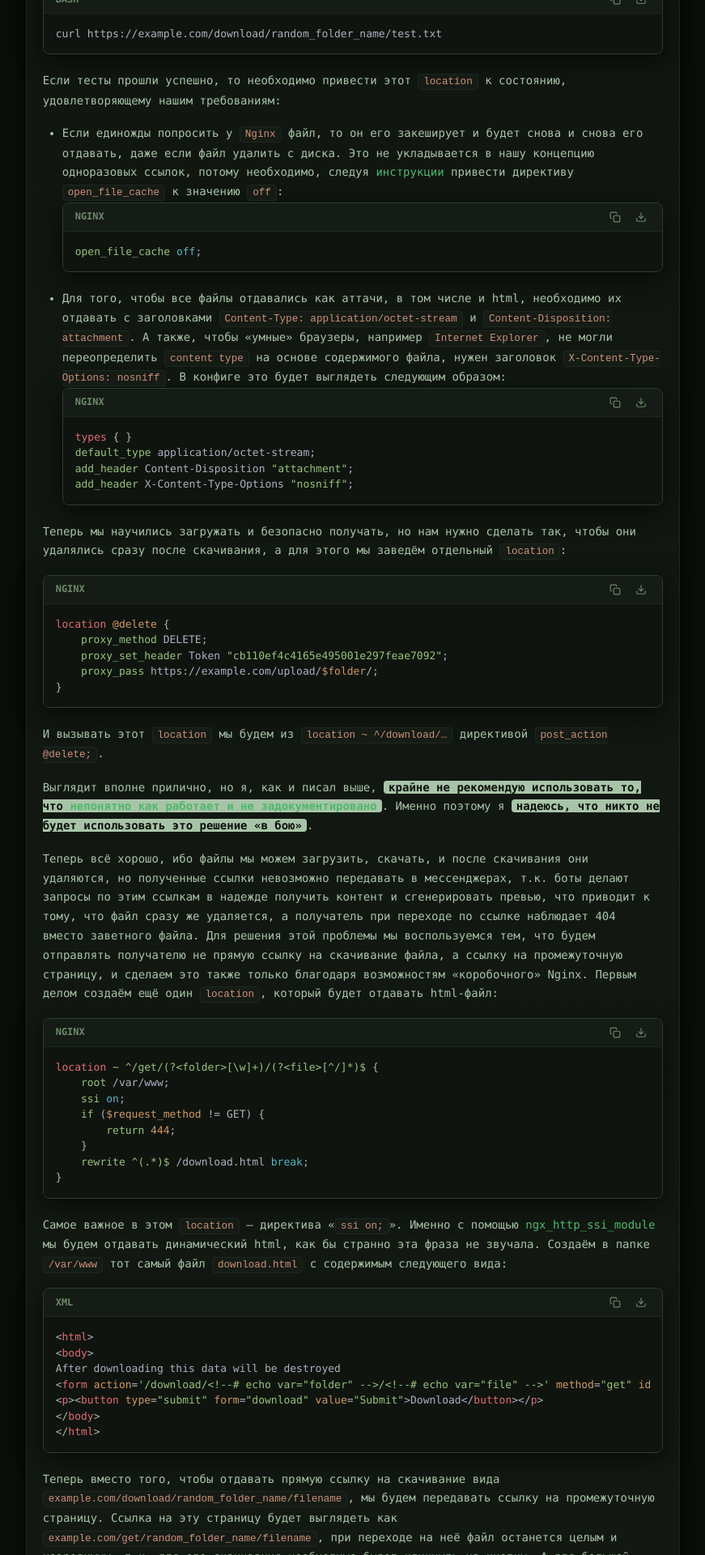
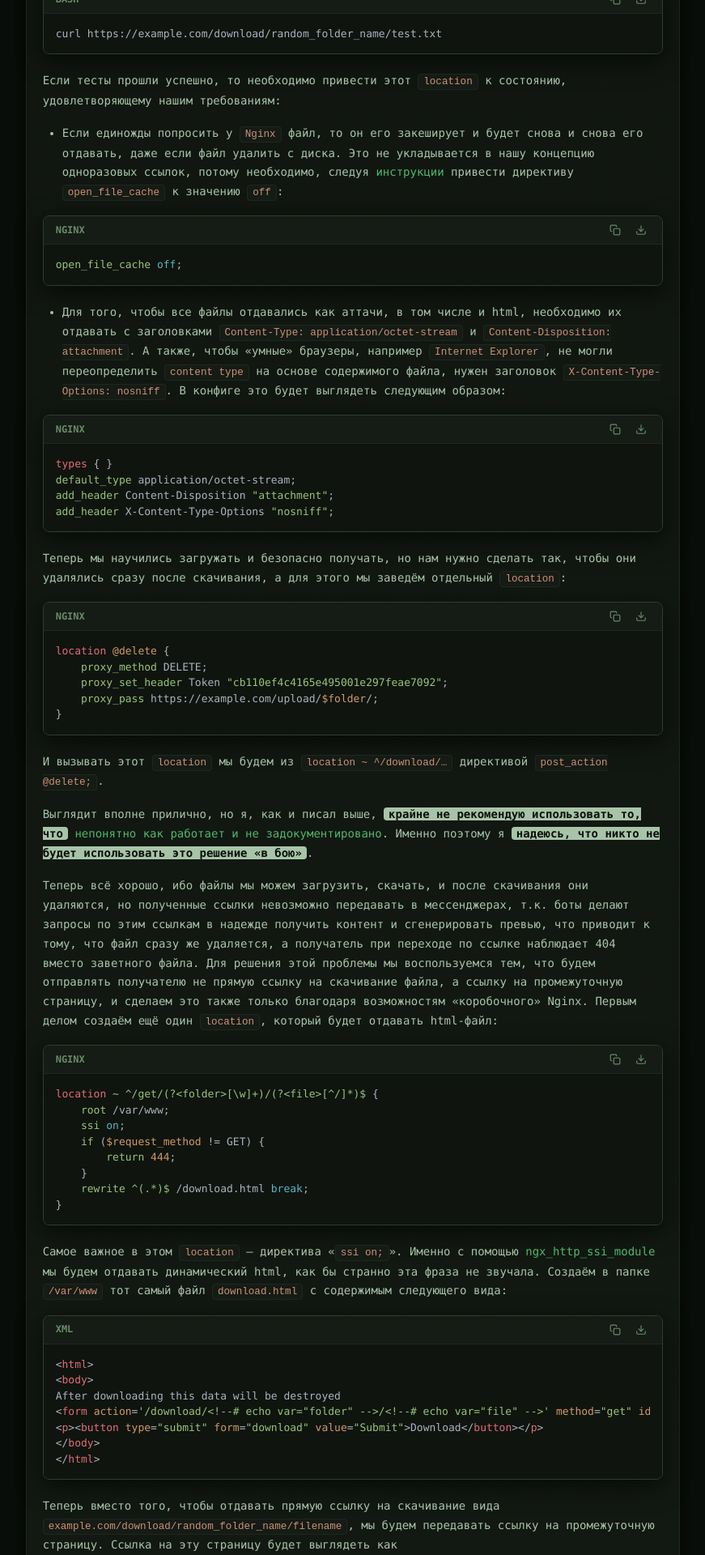
Before and after one commit to KPEBETKA/kpebetka.github.io, a Jekyll site: the page built from _posts/2018-01-16-post.md, in a window 1280 px wide. Shown: the part 2176-4096 px from the top of the page at 81% size, without its empty margins (204-1075 px from the left). Built offline with Jekyll 4.4.1, drawn with Linux system fonts in a browser that asks for light colours; nearby versions of some CDN libraries.

````diff
--- a/_posts/2018-01-16-post.md
+++ b/_posts/2018-01-16-post.md
@@ -65,10 +65,12 @@ curl https://example.com/download/random_folder_name/test.txt
 Если тесты прошли успешно, то необходимо привести этот `location` к состоянию, удовлетворяющему нашим требованиям:
 
 - Если единожды попросить у `Nginx` файл, то он его закеширует и будет снова и снова его отдавать, даже если файл удалить с диска. Это не укладывается в нашу концепцию одноразовых ссылок, потому необходимо, следуя [инструкции](https://nginx.ru/ru/docs/http/ngx_http_core_module.html#open_file_cache) привести директиву `open_file_cache` к значению `off`:
+
 ```nginx
 open_file_cache off;
 ```
 - Для того, чтобы все файлы отдавались как аттачи, в том числе и html, необходимо их отдавать с заголовками `Content-Type: application/octet-stream` и `Content-Disposition: attachment`. А также, чтобы «умные» браузеры, например `Internet Explorer`, не могли переопределить `content type` на основе содержимого файла, нужен заголовок `X-Content-Type-Options: nosniff`. В конфиге это будет выглядеть следующим образом:
+
 ```nginx
 types { }
 default_type application/octet-stream;
@@ -87,7 +89,7 @@ location @delete {
 
 И вызывать этот `location` мы будем из `location ~ ^/download/…` директивой `post_action @delete;`.
 
-Выглядит вполне прилично, но я, как и писал выше, ==крайне не рекомендую использовать то, что [непонятно как работает и не задокументировано](https://forum.nginx.org/read.php?2,274880,274886#msg-274886)==. Именно поэтому я ==надеюсь, что никто не будет использовать это решение «в бою»==.
+Выглядит вполне прилично, но я, как и писал выше, ==крайне не рекомендую использовать то, что== [непонятно как работает и не задокументировано](https://forum.nginx.org/read.php?2,274880,274886#msg-274886). Именно поэтому я ==надеюсь, что никто не будет использовать это решение «в бою»==.
 
 Теперь всё хорошо, ибо файлы мы можем загрузить, скачать, и после скачивания они удаляются, но полученные ссылки невозможно передавать в мессенджерах, т.к. боты делают запросы по этим ссылкам в надежде получить контент и сгенерировать превью, что приводит к тому, что файл сразу же удаляется, а получатель при переходе по ссылке наблюдает 404 вместо заветного файла. Для решения этой проблемы мы воспользуемся тем, что будем отправлять получателю не прямую ссылку на скачивание файла, а ссылку на промежуточную страницу, и сделаем это также только благодаря возможностям «коробочного» Nginx. Первым делом создаём ещё один `location`, который будет отдавать html-файл:
 ```nginx
````
